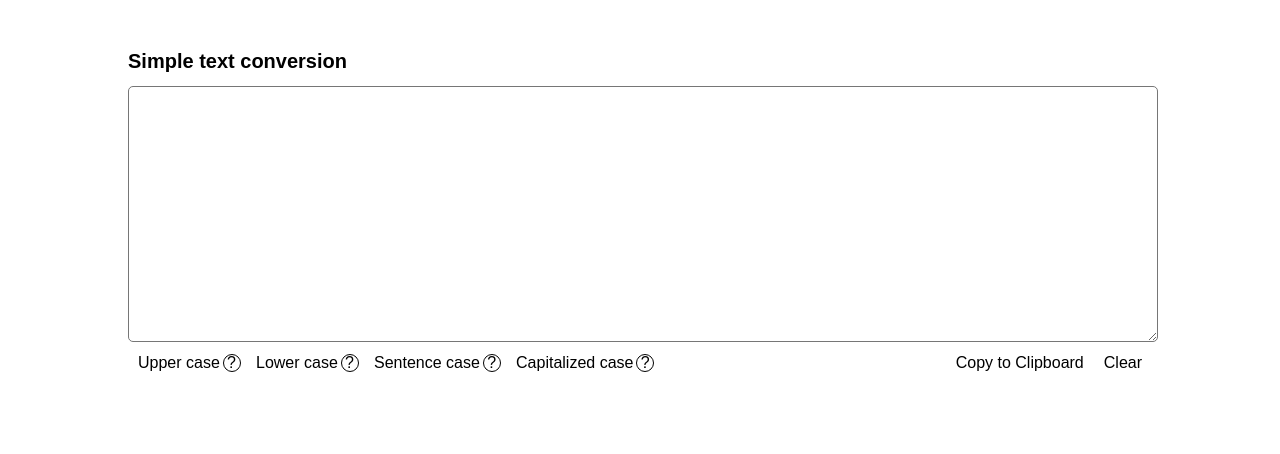
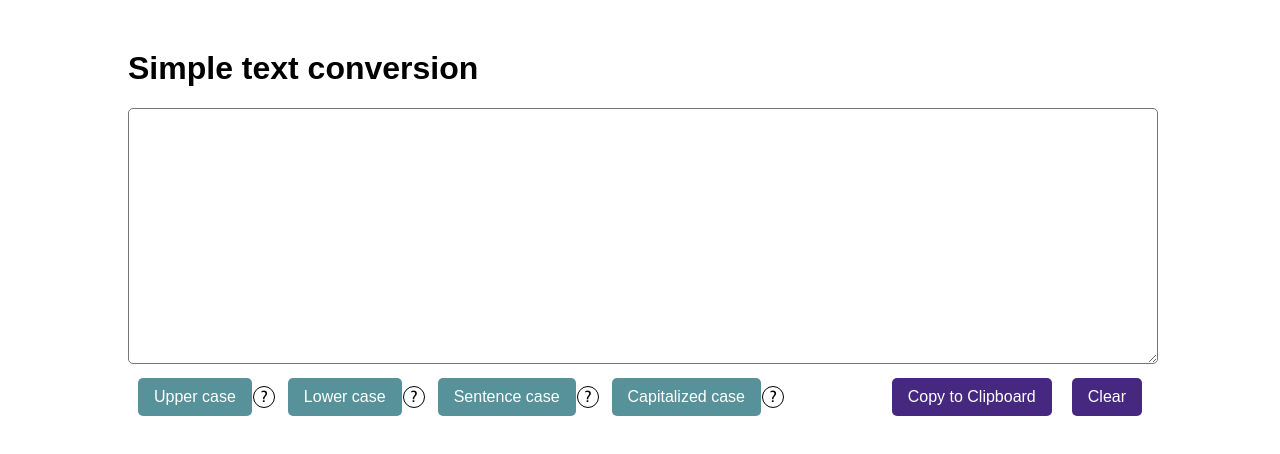
Before and after one commit to gabLaroche/simple-text-conversion, a plain HTML site: page index.html in a window 1280 px wide. Drawn offline with nearby package versions, Linux system fonts and the light colour scheme; a web font is replaced by a local one.

Commit message:
Added styles for buttons

```diff
--- a/index.html
+++ b/index.html
@@ -16,36 +16,36 @@
 
 		<ul class="button__list">
 			<li class="button__list-item">
-				<button class="converter-btn" type="button" id="upperCaseBtn">Upper case</button>
-				<button class="info-tooltip">?
+				<button class="converter-btn btn-style-1" type="button" id="upperCaseBtn">Upper case</button>
+				<span class="info-tooltip">?
 					<span class="info-popup">THIS IS AN UPPER CASE EXAMPLE.</span>
-				</button>
+				</span>
 			</li>
 			<li class="button__list-item">
-				<button class="converter-btn" type="button" id="lowerCaseBtn">Lower case</button>
-				<button class="info-tooltip">?
+				<button class="converter-btn btn-style-1" type="button" id="lowerCaseBtn">Lower case</button>
+				<span class="info-tooltip">?
 					<span class="info-popup">this is a lower case example.</span>
-				</button>
+				</span>
 			</li>
 			<li class="button__list-item">
-				<button class="converter-btn" type="button" id="sentenceCaseBtn">Sentence case</button>
-				<button class="info-tooltip">?
+				<button class="converter-btn btn-style-1" type="button" id="sentenceCaseBtn">Sentence case</button>
+				<span class="info-tooltip">?
 					<span class="info-popup">This is a sentence case example. Best shown with multiple sentences.</span>
-				</button>
+				</span>
 			</li>
 			<li class="button__list-item">
-				<button class="converter-btn" type="button" id="capitalizedCaseBtn">Capitalized case</button>
-				<button class="info-tooltip">?
+				<button class="converter-btn btn-style-1" type="button" id="capitalizedCaseBtn">Capitalized case</button>
+				<span class="info-tooltip">?
 					<span class="info-popup">This Is A Capitalized Case Example.</span>
-				</button>
+				</span>
 			</li>
 		</ul>
 		<ul class="button__list">
 			<li class="button__list-item">
-				<button class="utility-btn" type="button" id="copyBtn">Copy to Clipboard</button>
+				<button class="utility-btn btn-style-1" type="button" id="copyBtn">Copy to Clipboard</button>
 			</li>
 			<li class="button__list-item">
-				<button class="utility-btn" type="button" id="clearBtn">Clear</button>
+				<button class="utility-btn btn-style-1" type="button" id="clearBtn">Clear</button>
 			</li>
 		</ul>
 	</div>
--- a/styles.css
+++ b/styles.css
@@ -11,6 +11,7 @@ html {
 body {
     margin: 50px;
     font-family: var(--primary-font-family);
+    font-size: 1.6rem;
 }
 
 main {
@@ -19,11 +20,13 @@ main {
 }
 
 button {
-    padding: 0;
+    padding: 1rem 1.6rem;
     background: none;
     border: none;
     cursor: pointer;
     font-size: 1.6rem;
+    transition: all 250ms ease-in-out;
+    position: relative;
 }
 
 textarea {
@@ -31,6 +34,7 @@ textarea {
     max-width: 100%;
     height: 250px;
     border-radius: 5px;
+    font-size: 1.4rem;
 }
 
 .container {
@@ -51,6 +55,33 @@ textarea {
     font-family: var(--secondary-font-family);
 }
 
+.converter-btn {
+    --btn-colour-primary: #57929a;
+    --btn-colour-secondary: #fff;
+    --btn-colour-active: #16262d;
+}
+
+.utility-btn {
+    --btn-colour-primary: #462880;
+    --btn-colour-secondary: #fff;
+    --btn-colour-active: #16162d;
+}
+
+.btn-style-1 {
+    background-color: var(--btn-colour-primary);
+    color: var(--btn-colour-secondary);
+    border-radius: 5px;
+}
+
+.btn-style-1:hover {
+    border-radius: 20px;
+    background-color: var(--btn-colour-active);
+}
+
+.btn-style-1:active {
+    transform: scale(0.95);
+}
+
 .info-tooltip {
     position: relative;
     margin-left: 5px;
@@ -61,8 +92,8 @@ textarea {
 .info-tooltip:before {
     content: "";
     display: block;
-    width: 1.6rem;
-    height: 1.6rem;
+    width: 2rem;
+    height: 2rem;
     border: 1px solid black;
     border-radius: 50%;
     position: absolute;
```
